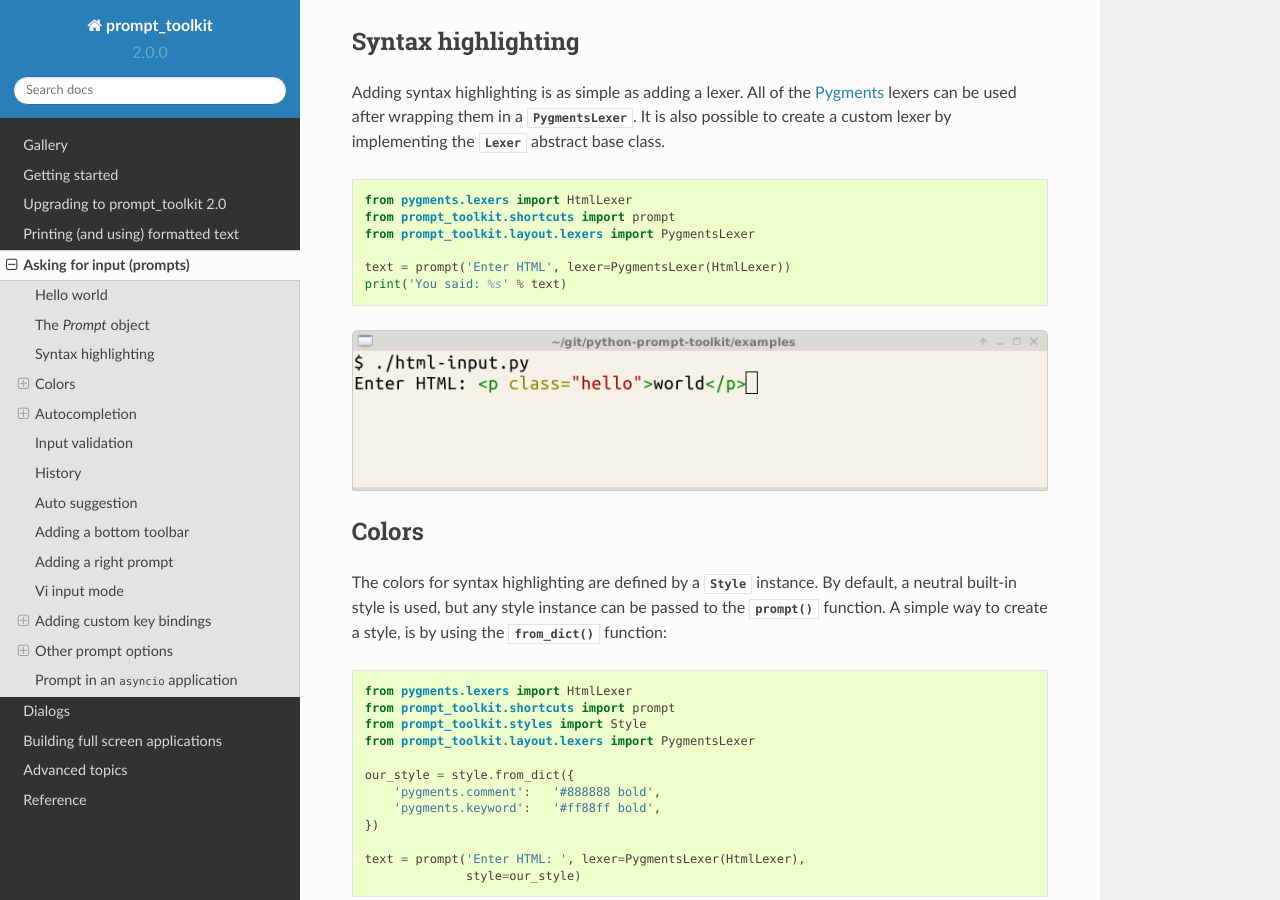
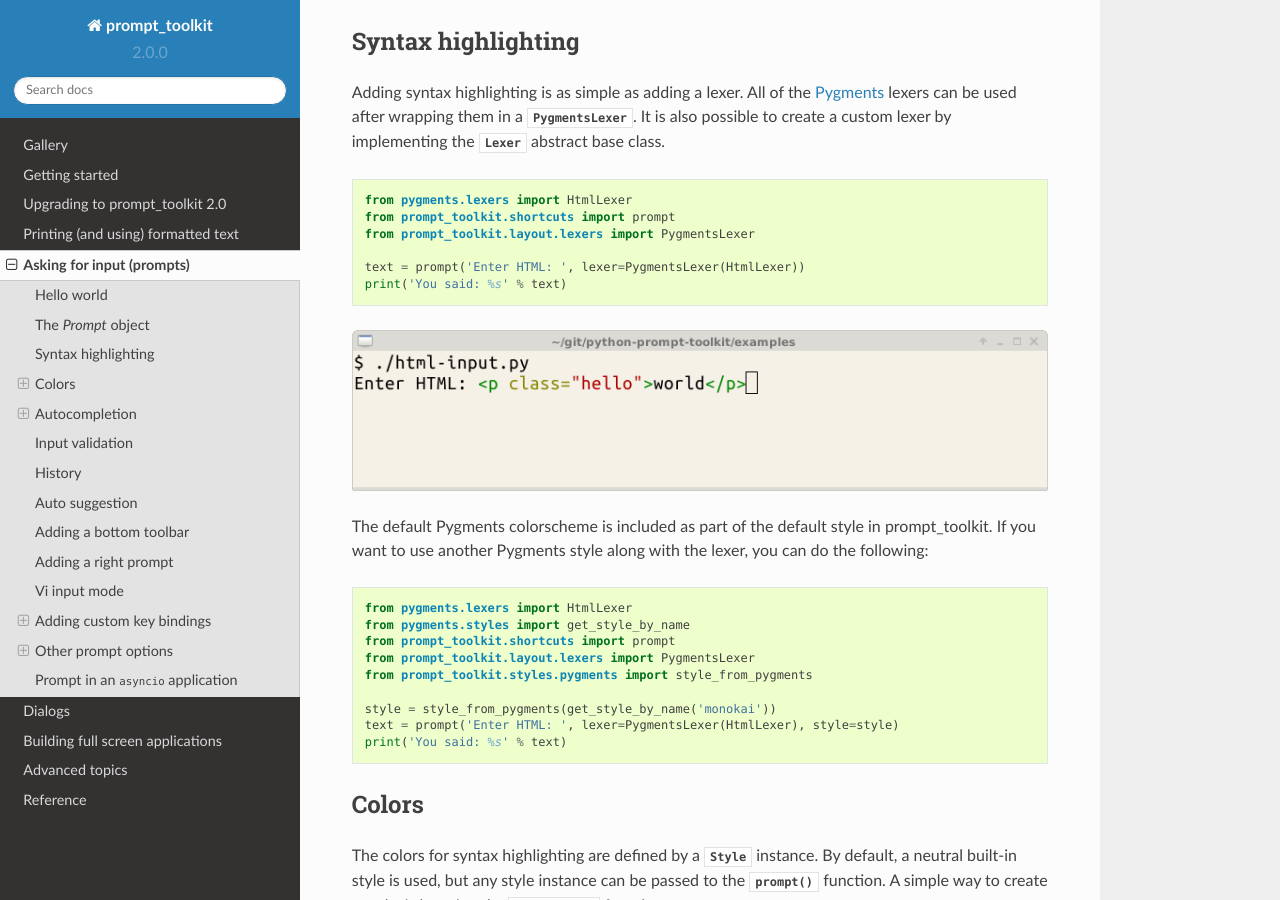
Before and after one commit to dbcli/pgcli, a Sphinx documentation site: the page built from docs/pages/asking_for_input.rst, in a window 1280 px wide and 900 px high, scrolled down 1300 px. Built offline with Sphinx 7.4.7 and the Read the Docs theme 2.0.0, drawn with Linux system fonts in a browser that asks for light colours; pages that are not in the unit, such as notebooks, are missing from menus.

Commit message:
Added example about using custom Pygments style to documentation.

```diff
--- a/docs/pages/asking_for_input.rst
+++ b/docs/pages/asking_for_input.rst
@@ -88,10 +88,27 @@
     from prompt_toolkit.shortcuts import prompt
     from prompt_toolkit.layout.lexers import PygmentsLexer
 
-    text = prompt('Enter HTML', lexer=PygmentsLexer(HtmlLexer))
+    text = prompt('Enter HTML: ', lexer=PygmentsLexer(HtmlLexer))
     print('You said: %s' % text)
 
 .. image:: ../images/html-input.png
+
+The default Pygments colorscheme is included as part of the default style in
+prompt_toolkit. If you want to use another Pygments style along with the lexer,
+you can do the following:
+
+.. code:: python
+
+    from pygments.lexers import HtmlLexer
+    from pygments.styles import get_style_by_name
+    from prompt_toolkit.shortcuts import prompt
+    from prompt_toolkit.layout.lexers import PygmentsLexer
+    from prompt_toolkit.styles.pygments import style_from_pygments
+
+    style = style_from_pygments(get_style_by_name('monokai'))
+    text = prompt('Enter HTML: ', lexer=PygmentsLexer(HtmlLexer), style=style)
+    print('You said: %s' % text)
+
 
 .. _colors:
 
```
